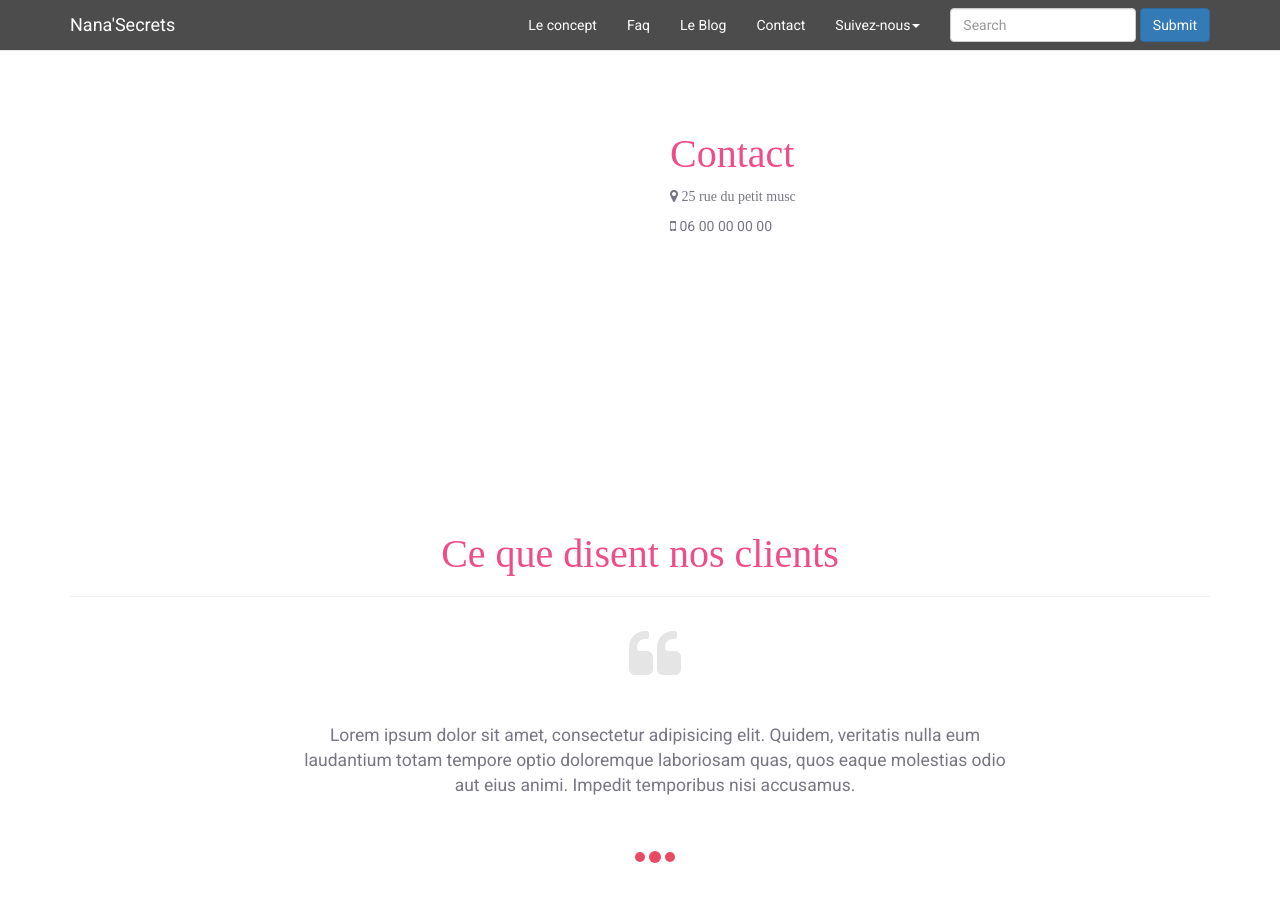
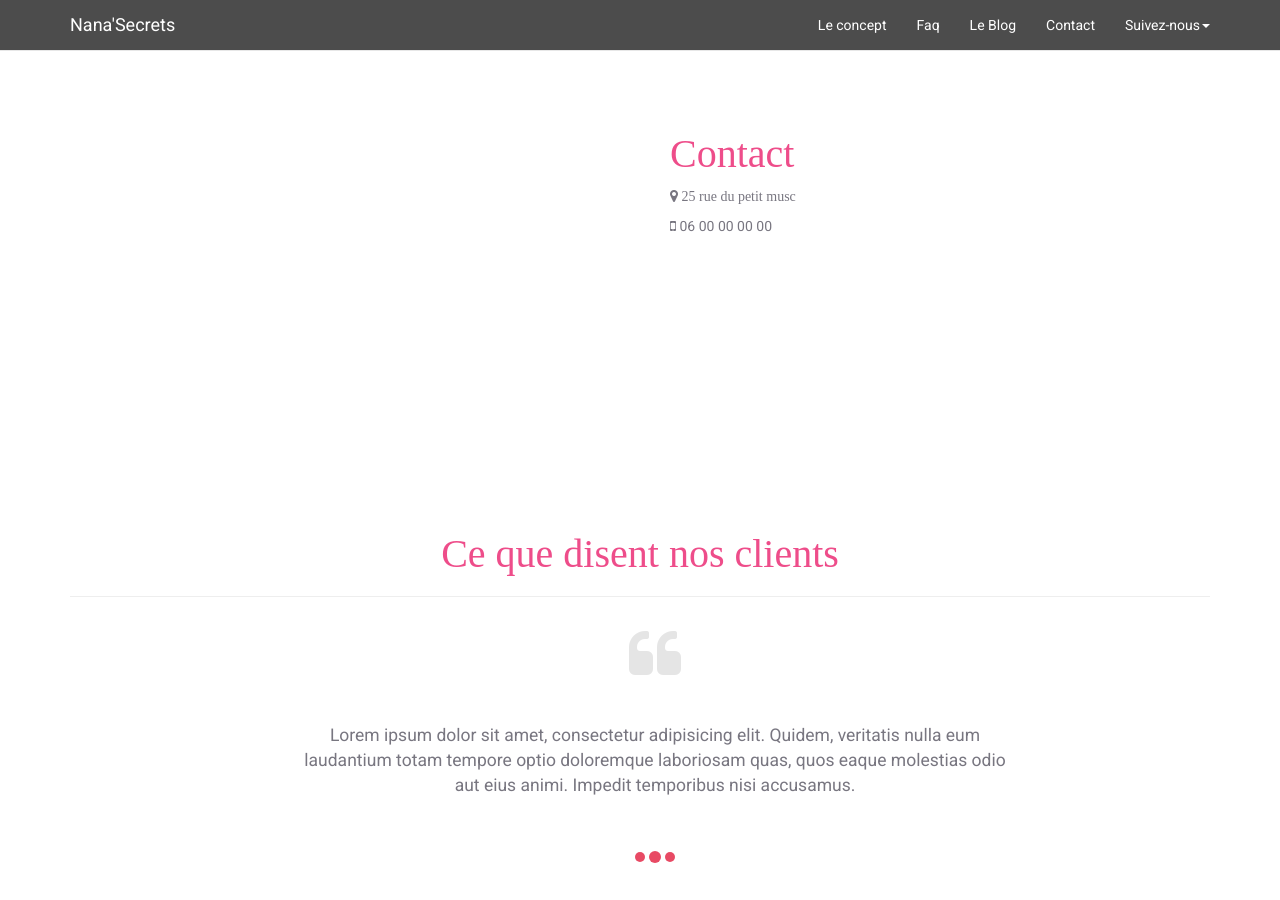
Before and after one commit to cdiomande78/jekyll-nanasecrets, a Jekyll site: the page built from contact.html, in a window 1280 px wide and 900 px high. Built offline with Jekyll 4.4.1, drawn with Linux system fonts in a browser that asks for light colours; nearby versions of some CDN libraries.

Commit message:
Mise en commentaire search

```diff
--- a/_layouts/default.html
+++ b/_layouts/default.html
@@ -93,12 +93,12 @@
             <li><a href="#">Separated link</a></li>
           </ul>
         </li>
-              <form class="navbar-form navbar-left" role="search">
+              <!--form class="navbar-form navbar-left" role="search">
         <div class="form-group">
           <input type="text" class="form-control" placeholder="Search">
         </div>
         <button type="submit" class="btn btn-primary">Submit</button>
-      </form>
+      </form-->
 
       </ul>
     </div><!-- /.navbar-collapse -->
```
